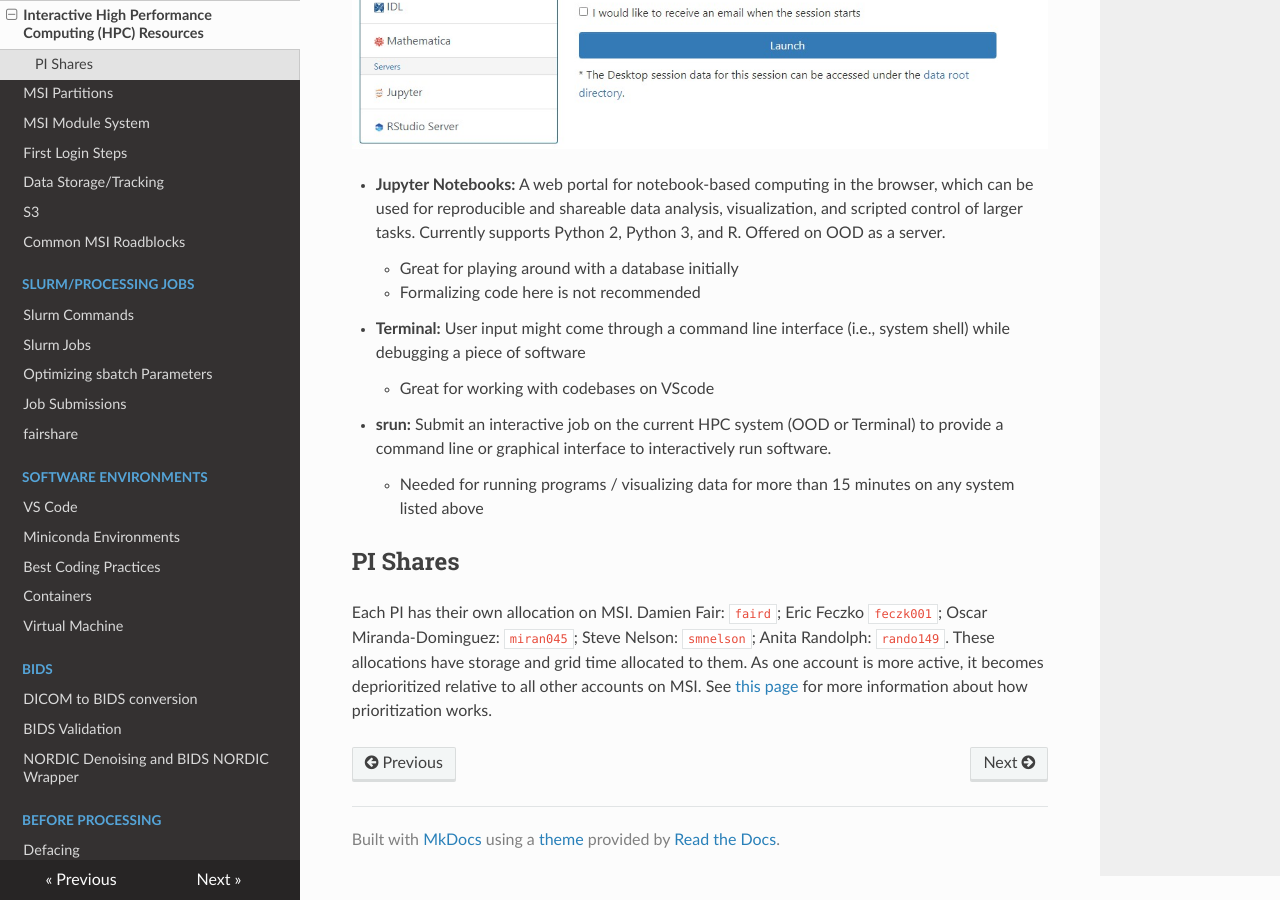
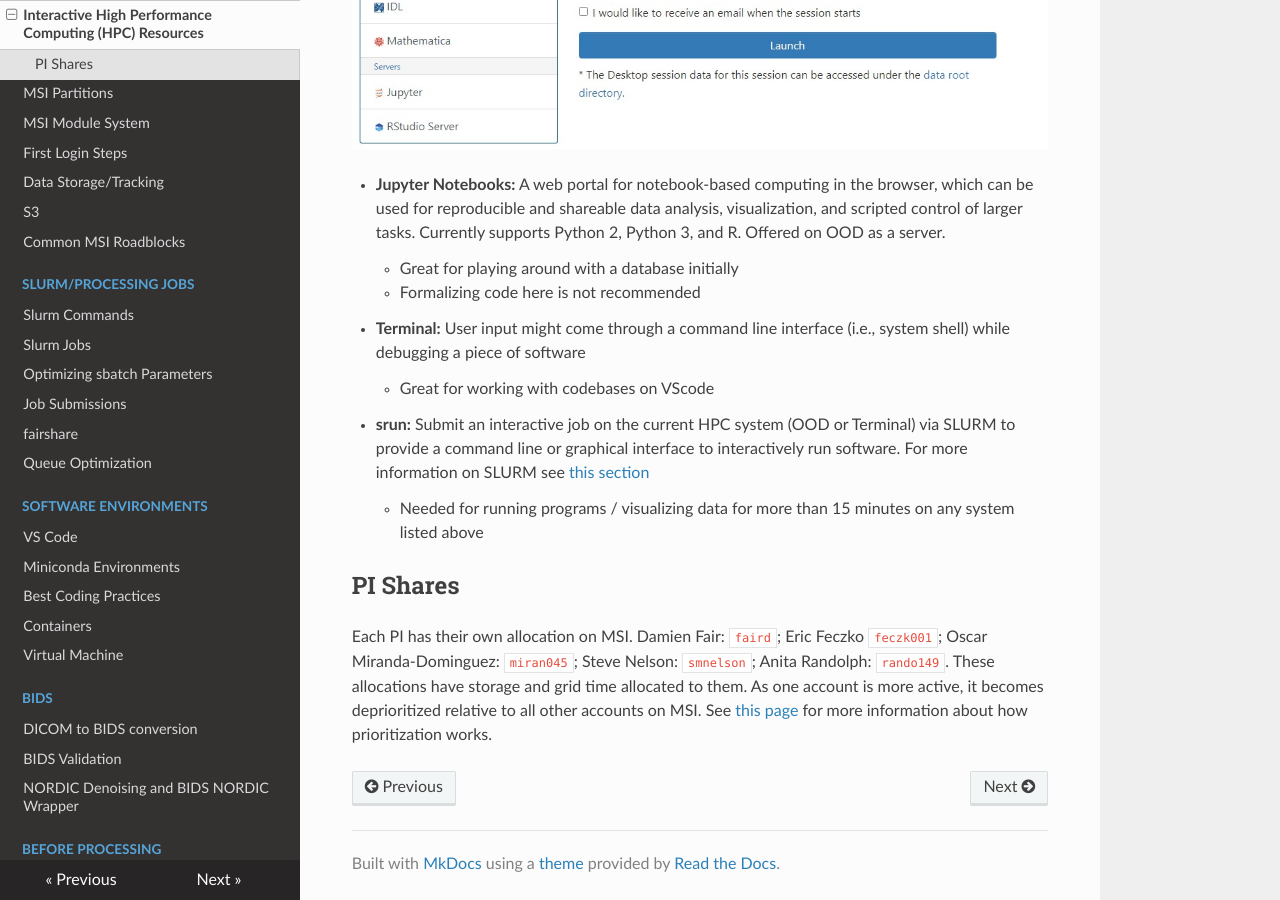
Before and after one commit to DCAN-Labs/cdni-brain, an MkDocs documentation site: the page built from docs/hpc.md, in a window 1280 px wide and 900 px high, scrolled down 1025 px. Built offline with MkDocs 1.6.1, drawn with Linux system fonts in a browser that asks for light colours; nearby versions of some CDN libraries.

Commit message:
Added queueing efficiently guide

```diff
--- a/docs/hpc.md
+++ b/docs/hpc.md
@@ -20,7 +20,7 @@ MSI offers several options to remotely access HPC resources. These will allow yo
     * Formalizing code here is not recommended
 * **Terminal:** User input might come through a command line interface (i.e., system shell) while debugging a piece of software
     * Great for working with codebases on VScode
-* **srun:**  Submit an interactive job on the current HPC system (OOD or Terminal) to provide a command line or graphical interface to interactively run software.
+* **srun:**  Submit an interactive job on the current HPC system (OOD or Terminal) via SLURM to provide a command line or graphical interface to interactively run software. For more information on SLURM see [this section](slurm.md)
     * Needed for running programs / visualizing data for more than 15 minutes on any system listed above
 
 
--- a/mkdocs.yml
+++ b/mkdocs.yml
@@ -19,6 +19,7 @@ nav:
       - Optimizing sbatch Parameters: optimizing.md
       - Job Submissions: jobs.md
       - fairshare: fairshare.md
+      - Queue Optimization: queue-optimization.md
   - Software Environments:
       - VS Code: vscode.md
       - Miniconda Environments: miniconda.md
```
Also changed, not shown: docs/queue-optimization.md (added, +38 -0 lines).
